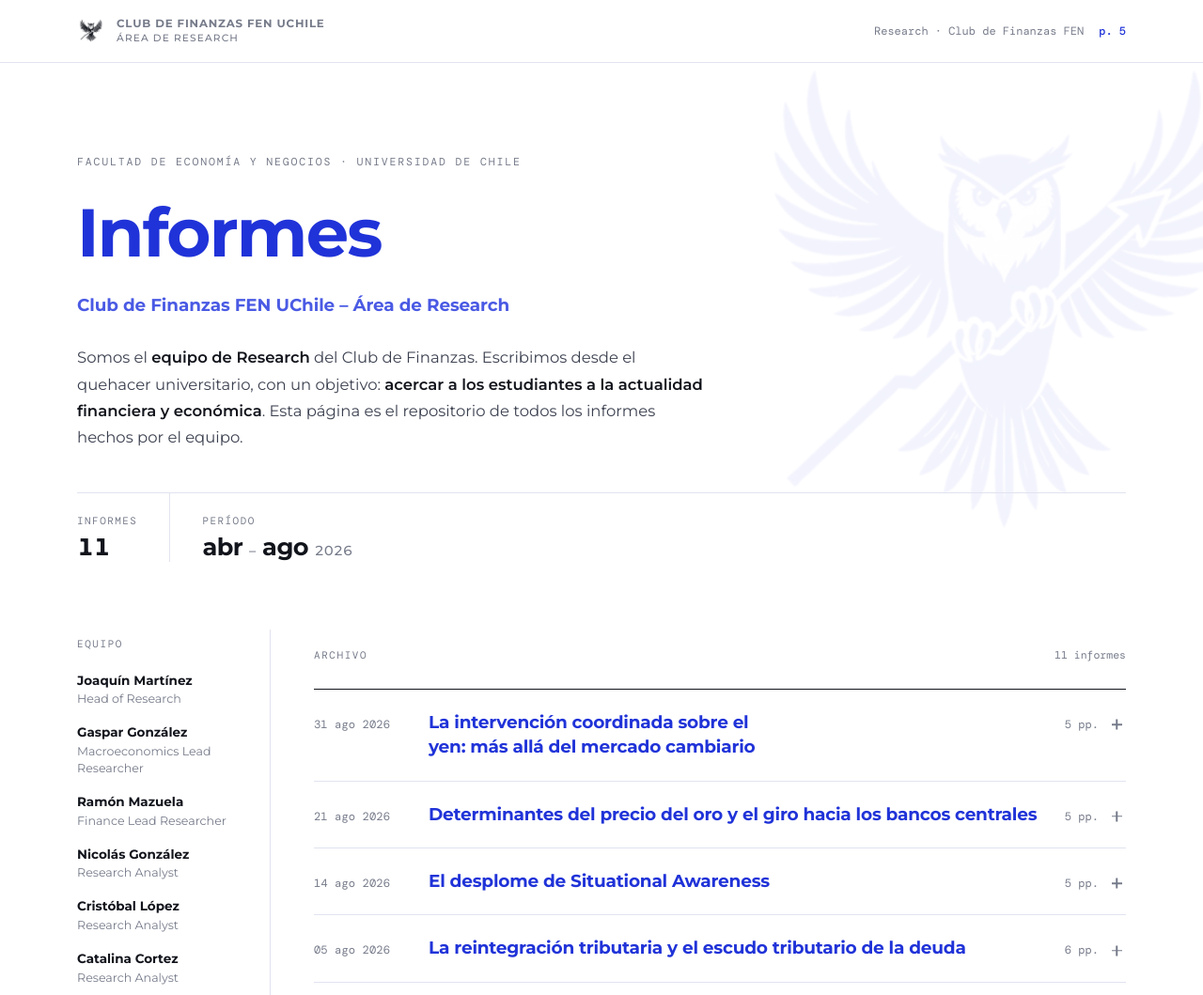
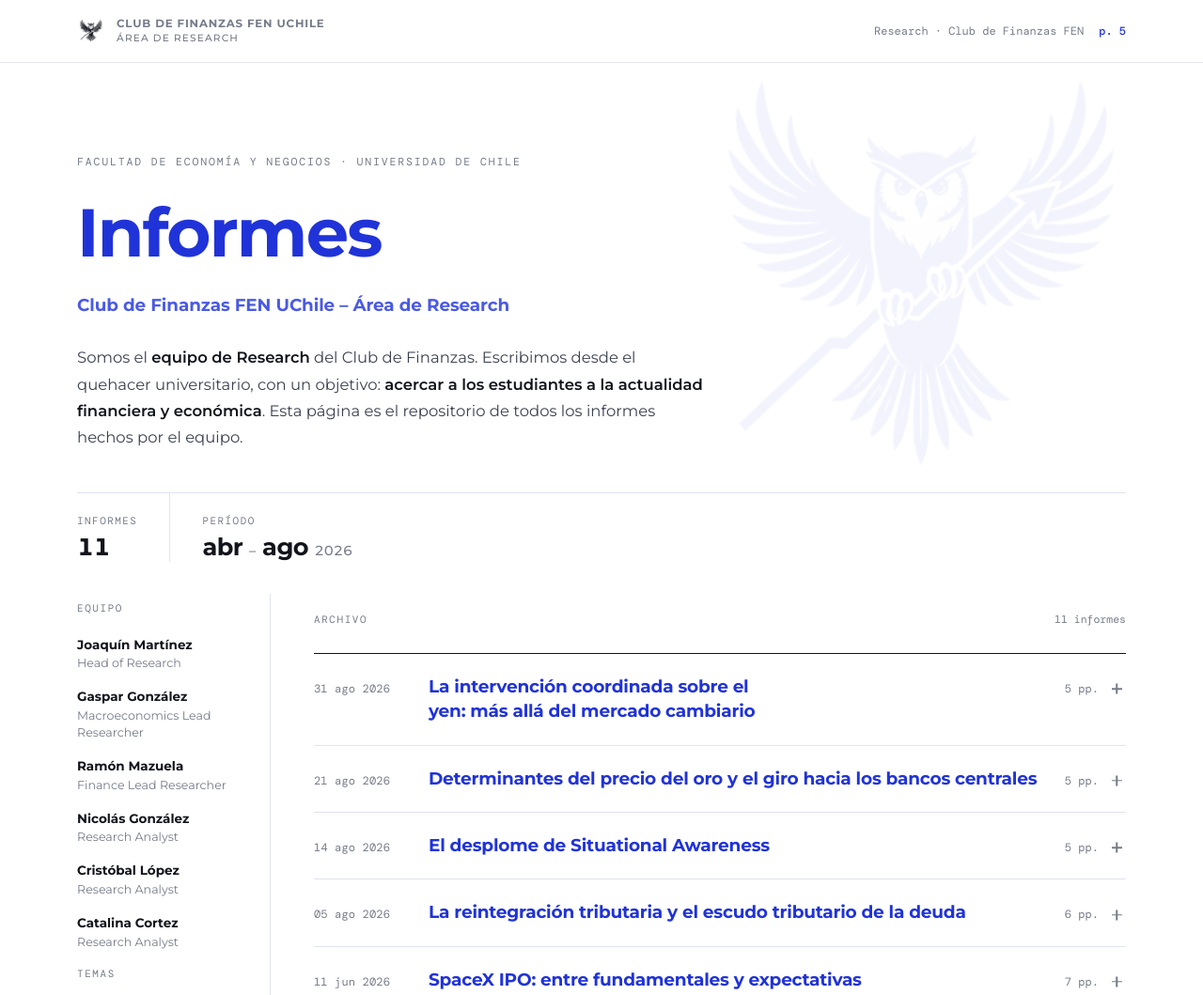
Before and after one commit to Club-de-Finanzas-FEN/club-de-finanzas-fen.github.io, a plain HTML site: page index.html in a window 1280 px wide. Shown: the top 1059 px of the page at 94% size. Drawn offline with nearby package versions, Linux system fonts and the light colour scheme.

Commit message:
Asienta el isotipo sobre la regla de las cifras y ciñe la portada
El búho colgaba del borde superior de la portada y cruzaba la regla de
las cifras; ahora cuelga del zócalo, de modo que esa regla es su piso, y
entra completo en el ancho de la caja. Reduce el aire entre las cifras y
el cuerpo, y saca el conteo de la nube de términos.

Co-Authored-By: Claude Opus 5 <noreply@anthropic.com>
Claude-Session: https://claude.ai/code/session_01A3NPtDAXvC8nT4nPFjf87W

```diff
--- a/index.html
+++ b/index.html
@@ -121,13 +121,14 @@ a{color:var(--azul);}
 @media (max-width:720px){ .folio em{display:none;} }
 
 /* ─── portada ───────────────────────────────────────────── */
-.portada{position:relative;padding:96px 0 72px;overflow:hidden;}
+.portada{position:relative;padding:96px 0 34px;overflow:hidden;}
+.zocalo{position:relative;}
 .filigrana{
-  position:absolute;top:-6px;right:-8%;width:min(620px,72vw);aspect-ratio:512/442;
+  position:absolute;bottom:100%;right:-4%;width:min(520px,58vw);aspect-ratio:512/442;
   color:var(--azul);opacity:.055;pointer-events:none;
 }
 @media (max-width:720px){
-  .filigrana{top:-4px;right:-13%;width:min(430px,78vw);}
+  .filigrana{right:-8%;width:min(360px,68vw);}
 }
 @media (prefers-color-scheme: dark){ :root:not([data-theme="light"]) .filigrana{opacity:.10;} }
 :root[data-theme="dark"] .filigrana{opacity:.10;}
@@ -401,13 +402,14 @@ h1{
 
 <main>
   <section class="portada">
-    <i class="buho filigrana" aria-hidden="true"></i>
     <div class="env">
       <p class="epigrafe">Facultad de Economía y Negocios · Universidad de Chile</p>
       <h1>Informes</h1>
       <p class="bajada">Club de Finanzas FEN UChile – Área de Research</p>
       <p class="entrada">Somos el <strong>equipo de Research</strong> del Club de Finanzas. Escribimos desde el quehacer universitario, con un objetivo: <strong>acercar a los estudiantes a la actualidad financiera y económica</strong>. Esta página es el repositorio de todos los informes hechos por el equipo.</p>
 
+      <div class="zocalo">
+        <i class="buho filigrana" aria-hidden="true"></i>
         <dl class="cifras">
           <div class="cifra">
             <dt>Informes</dt>
@@ -418,6 +420,7 @@ h1{
             <dd>abr <small>–</small> ago <small>2026</small></dd>
           </div>
         </dl>
+      </div>
     </div>
   </section>
 
@@ -687,7 +690,6 @@ h1{
     <div class="env">
       <div class="barra">
         <p class="rotulo" id="nube-rotulo">Temas recurrentes</p>
-        <p class="conteo">10 informes · 40 términos</p>
       </div>
       <div class="voces">
         <span class="voz voz-c" style="--s:1.28rem" title="16 menciones">vivienda</span>
```
Lines whose indentation alone changed are shown as unchanged.
